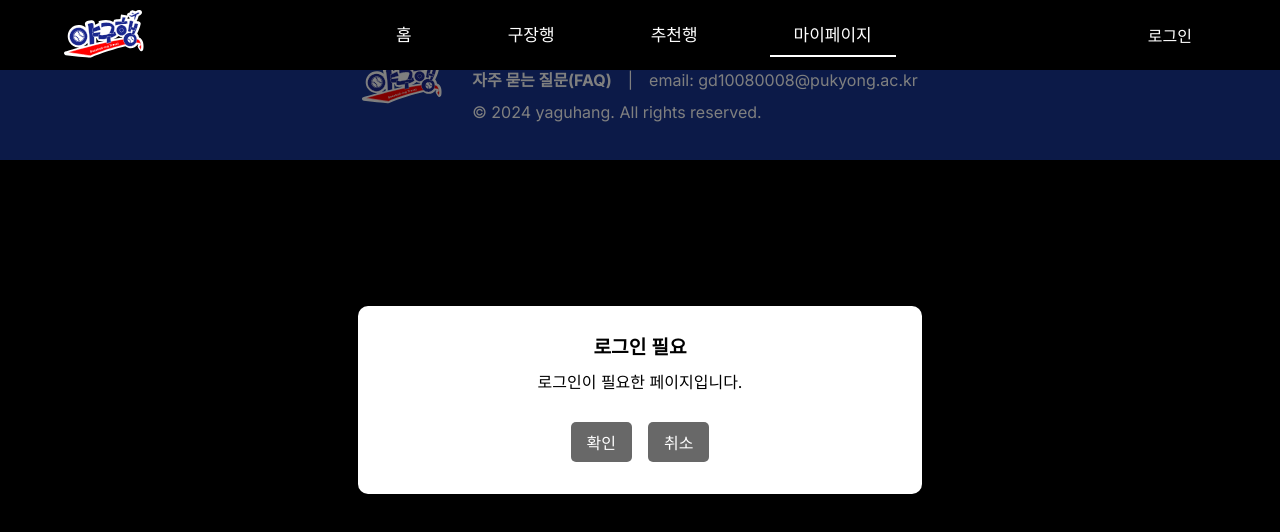
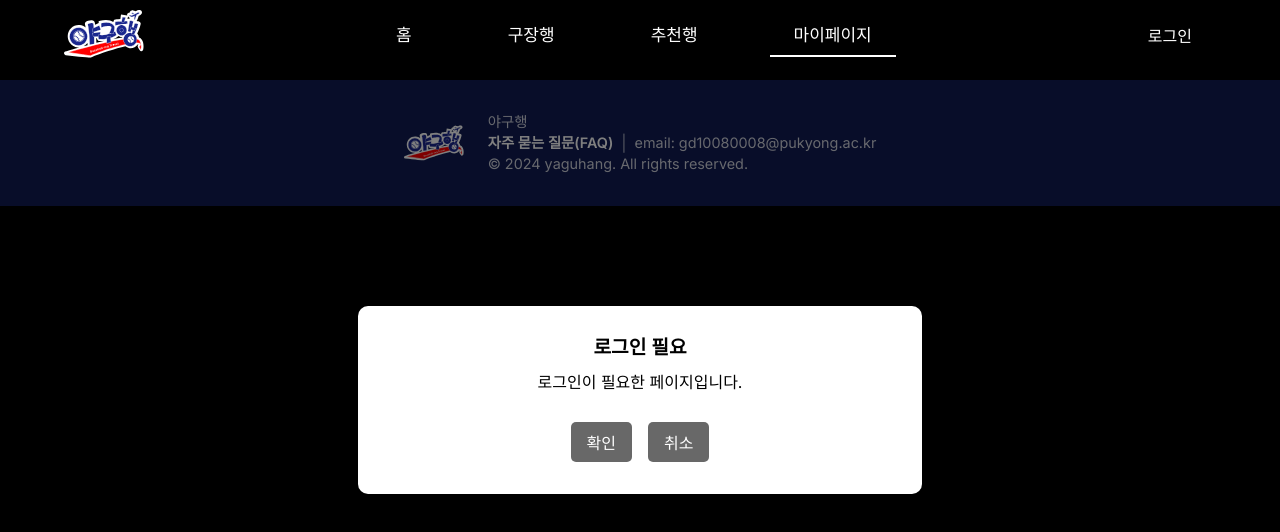
Before and after one commit to 2024-TourismContest/Yaguhang_FE, a React (Vite) app: page /mypage in a window 1280 px wide. Shown: the top 532 px of the page. Built offline with nearby package versions, Linux system fonts and the light colour scheme; no server answers.

Commit message:
✨ Feat: 추천행 배너 상태 추가 (#108)

```diff
--- a/src/components/layout/Footer.tsx
+++ b/src/components/layout/Footer.tsx
@@ -5,6 +5,7 @@ import { Link } from "react-router-dom";
 export default function Footer() {
   return (
     <FooterContainer>
+      <ContentWrapper>
         <LogoImg src={logo} alt="야구행 로고" />
         <TextWrapper>
           <FooterText>야구행</FooterText>
@@ -15,43 +16,62 @@ export default function Footer() {
           </HorizontalInfo>
           <FooterText>© 2024 yaguhang. All rights reserved.</FooterText>
         </TextWrapper>
+      </ContentWrapper>
     </FooterContainer>
   );
 }
 
 const FooterContainer = styled.footer`
-  background-color: #193590;
-  color: white;
+  background-color: #101b52;
+  color: #fff;
+  padding: 2rem 1rem;
   display: flex;
   justify-content: center;
   align-items: center;
-  padding: 2rem;
-  gap: 30px;
+  // border-top: 1px solid rgba(255, 255, 255, 0.2);
+
+  @media (max-width: 768px) {
+    padding: 1.5rem 1rem;
+  }
+`;
+
+const ContentWrapper = styled.div`
+  display: flex;
+  justify-content: center;
+  align-items: center;
+  gap: 1.5rem;
+  max-width: 1200px;
+  width: 100%;
 
   @media (max-width: 768px) {
     flex-direction: column;
-    align-items: flex-start;
+    text-align: center;
   }
 `;
 
 const LogoImg = styled.img`
-  width: 80px;
-  height: 80px;
+  width: 60px;
+  height: 60px;
 `;
 
 const TextWrapper = styled.div`
+  display: flex;
+  flex-direction: column;
   align-items: flex-start;
-  text-align: left;
 
   @media (max-width: 768px) {
     align-items: center;
-    text-align: center;
   }
 `;
 
 const FooterText = styled.p`
-  font-size: 1rem;
-  margin: 0.5rem 0;
+  font-size: 0.9rem;
+  margin: 0.2rem 0;
+  color: rgba(255, 255, 255, 0.8);
+
+  @media (max-width: 768px) {
+    font-size: 0.8rem;
+  }
 `;
 
 const HorizontalInfo = styled.div`
@@ -61,16 +81,21 @@ const HorizontalInfo = styled.div`
 `;
 
 const Separator = styled.span`
-  margin: 0 0.5rem;
+  color: rgba(255, 255, 255, 0.6);
 `;
 
 const FaqLink = styled(Link)`
-  color: white;
-  font-size: 1rem;
+  color: #ffffff;
+  font-size: 0.9rem;
   text-decoration: none;
-  font-weight: 700;
+  font-weight: 600;
+  transition: color 0.3s ease;
 
   &:hover {
-    text-decoration: underline;
+    color: #ccc;
+  }
+
+  @media (max-width: 768px) {
+    font-size: 0.85rem;
   }
 `;
--- a/src/components/layout/Layout.tsx
+++ b/src/components/layout/Layout.tsx
@@ -1,4 +1,3 @@
-
 import Footer from "./Footer";
 import Header from "./Header";
 
@@ -10,7 +9,7 @@ export default function Layout({ children }: LayoutProps) {
   return (
     <div>
       <Header />
-      <main>{children}</main>
+      <main style={{ marginBottom: "10vh" }}>{children}</main>
       <Footer />
     </div>
   );
--- a/src/components/recommend/recommendLikeButton.tsx
+++ b/src/components/recommend/recommendLikeButton.tsx
@@ -59,12 +59,13 @@ export const RecommendLikeButton = ({
 const Button = styled.button`
   background-color: transparent;
   border: none;
-  width: 45px;
+  width: 35px;
   display: flex;
   align-items: center;
   justify-content: center;
   padding: 0;
   z-index: 50;
+  margin-right: -3px;
   svg {
     width: 45px;
     height: 45px;
--- a/src/pages/home/HomePage.tsx
+++ b/src/pages/home/HomePage.tsx
@@ -187,9 +187,11 @@ const HomePage = () => {
 const HomePageContainer = styled.div`
   position: relative;
   min-height: 100vh;
+  margin-bottom: 10vh;
   overflow: hidden;
   justify-content: center;
   z-index: 1;
+  background-color: #fff;
 `;
 
 const RoundBackground = styled.div`
@@ -198,7 +200,7 @@ const RoundBackground = styled.div`
   left: 50%;
   width: 200vw;
   height: 1500px;
-  background-color: #000000;
+  background-color: #000;
   border-radius: 46%;
   transform: translate(-50%, -30%);
   z-index: -1;
--- a/src/pages/recommend/RecommendPage.tsx
+++ b/src/pages/recommend/RecommendPage.tsx
@@ -6,7 +6,8 @@ import {
   recommend,
   recommendSearch,
 } from "../../apis/recommend";
-import title from "../../assets/images/recommendBanner.svg";
+import title from "../../assets/images/recommendBanner(Web).svg";
+import title2 from "../../assets/images/recommendBanner(mobile).svg";
 import { Button } from "../../components/button/Button";
 import { Filter } from "../../components/recommend/filter";
 import { Item } from "../../components/recommend/Item";
@@ -31,6 +32,10 @@ export const RecommendPage = () => {
   const [selectedSpot, setSelectedSpot] = useState("전체");
   const [deleteState, setDeleteState] = useState(true);
   const itemWrapperRef = useRef<HTMLDivElement>(null);
+
+  // 화면 크기에 따라 배너 이미지를 변경하기 위한 상태
+  const [bannerSrc, setBannerSrc] = useState<string>(title);
+
   const handleSpotChange = (spot: string) => {
     setSelectedSpot(spot);
   };
@@ -51,6 +56,7 @@ export const RecommendPage = () => {
       console.error("리뷰 삭제 중 오류 발생:", error);
     }
   };
+
   const getRecommendList = async () => {
     try {
       const response = searchWord
@@ -87,6 +93,23 @@ export const RecommendPage = () => {
     }
   }, [currentPage, deleteState]);
 
+  // 화면 크기에 따라 배너 이미지를 동적으로 변경
+  useEffect(() => {
+    const updateBannerSrc = () => {
+      if (window.innerWidth <= 768) {
+        setBannerSrc(title2); // 모바일용 이미지
+      } else {
+        setBannerSrc(title); // 웹용 이미지
+      }
+    };
+
+    updateBannerSrc(); // 초기 로딩 시 배너 설정
+    window.addEventListener("resize", updateBannerSrc); // 창 크기 변경 시 배너 설정
+
+    // 컴포넌트 언마운트 시 이벤트 리스너 제거
+    return () => window.removeEventListener("resize", updateBannerSrc);
+  }, []);
+
   const onClickBtn = () => {
     if (!isAuthenticated) {
       openModal({
@@ -102,11 +125,11 @@ export const RecommendPage = () => {
       navigate("/mycourse");
     }
   };
-  //추천행 삭제
+
   return (
     <AppContainer>
       <TopSection>
-        <img src={title} alt="title" />
+        <img src={bannerSrc} alt="title" />
         <Button
           bgColor="#a7cfec"
           color="black"
@@ -161,10 +184,12 @@ const AppContainer = styled.div`
   justify-content: center;
   align-items: center;
 `;
+
 const ItemWrapper = styled.div`
   display: grid;
   width: 60vw;
 `;
+
 const Section = styled.section`
   margin-top: 50px;
   display: flex;
@@ -173,18 +198,22 @@ const Section = styled.section`
   align-items: center;
   gap: 15px;
 `;
+
 const TopSection = styled.section`
   width: 100%;
   position: relative;
+
   img {
     width: 100%;
     margin: 0 auto;
   }
+
   button {
     position: absolute;
     bottom: 20%;
     left: 15%;
   }
+
   @media (max-width: 500px) {
     margin-bottom: 1vh;
     button {
@@ -193,6 +222,7 @@ const TopSection = styled.section`
     }
   }
 `;
+
 const Notice = styled.h5`
   color: white;
 `;
--- a/src/pages/stadium/stadiumPage.tsx
+++ b/src/pages/stadium/stadiumPage.tsx
@@ -173,7 +173,6 @@ const StadiumPage = () => {
           handleImageClick(contentId, stadiumId, "문화")
         }
       />
-      <Hr />
     </>
   );
 };
```
Also changed, not shown: 2 other files (tests, documents, lock files or other folders). Lines whose indentation alone changed are shown as unchanged.
